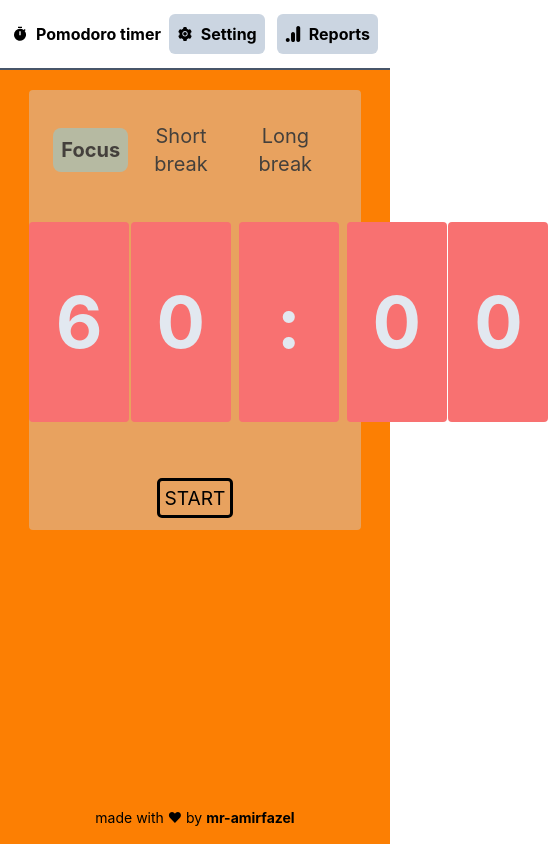
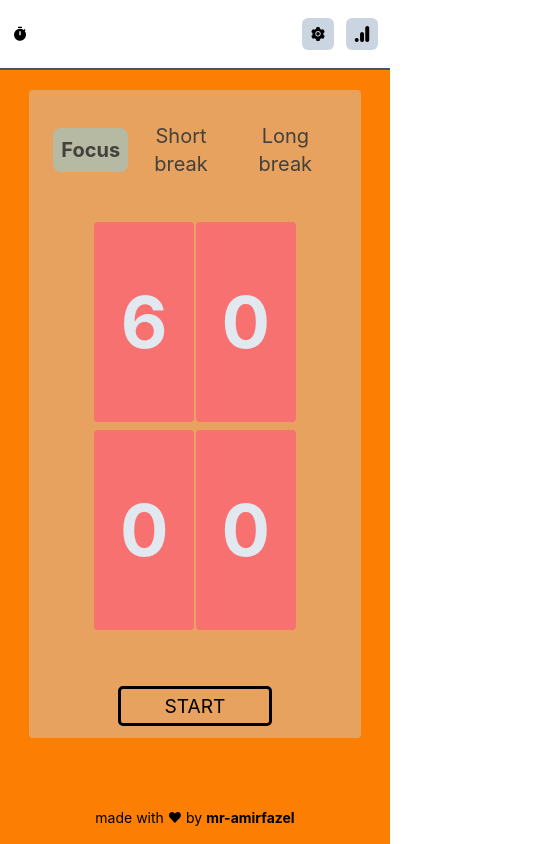
Before and after one commit to mr-amirfazel/pomodoro, a React (Create React App) app: page / in a window 390 px wide. Shown: the whole page, 548 px wide, since content can reach past the window. Built offline with nearby package versions, Linux system fonts and the light colour scheme.

Commit message:
responsive configed

```diff
--- a/src/components/Base/button/button.module.css
+++ b/src/components/Base/button/button.module.css
@@ -1,5 +1,5 @@
 .button{
-    width: 25%;
+    width: 50%;
     height: 40px;
     background-color:transparent;
     border-radius: 5px ;
@@ -13,3 +13,9 @@
     border: rgb(48, 48, 48);
     color: white;
 }
+
+@media screen and (min-width: 768px) {
+    .button {
+        width: 25%;
+    }
+}
--- a/src/components/Layout/Header/index.tsx
+++ b/src/components/Layout/Header/index.tsx
@@ -14,7 +14,7 @@ const Header: FC = (): JSX.Element => {
         <Link to='/'>
           <HeaderItem>
            <MdTimer />
-            <h3 className="font-bold text-md">Pomodoro timer</h3>
+            <h3 className="font-bold text-md hidden md:inline-block">Pomodoro timer</h3>
           </HeaderItem>
           </Link>
         {/* header bars */}
@@ -22,13 +22,13 @@ const Header: FC = (): JSX.Element => {
           <GlassItem>
             <HeaderItem>
               <AiFillSetting />
-              <h3 className="font-bold text-md">Setting</h3>
+              <h3 className="font-bold text-md hidden md:inline-block">Setting</h3>
             </HeaderItem>
           </GlassItem>
           <GlassItem>
             <HeaderItem>
               <SiGoogleanalytics />
-              <h3 className="font-bold text-md">Reports</h3>
+              <h3 className="font-bold text-md hidden md:inline-block">Reports</h3>
             </HeaderItem>
           </GlassItem>
         </div>
--- a/src/components/Main/timer/index.tsx
+++ b/src/components/Main/timer/index.tsx
@@ -53,16 +53,18 @@ const Timer:FC<TimerProps> = ({minutes, seconds, setMinutes, setSeconds}) => {
 
     return (
     <div className="flex flex-col gap-10 items-center justify-center">
-    <div className="flex gap-2 py-1  mx-auto justify-center items-center">
-        <div className="flex gap-[.1rem]">
+    <div className="flex flex-col md:flex-row gap-2 py-1  mx-auto justify-center items-center">
+        <div className="flex gap-[.1rem] ">
         {digitArray(minutes).map((number, index) => <DigitCard key={index} digit = {number} />)}
         </div>
-        <DigitCard digit={":"} />
-        <div className="flex gap-[.1rem]">
+        <div className="hidden md:block">
+            <DigitCard digit={":"} />
+        </div>
+        <div className="flex gap-[.1rem] flex-nowrap md:flex-wrap">
         {digitArray(seconds).map((number, index) => <DigitCard key={index} digit = {number} />)}
         </div>
     </div>
-        <div className="p-3 w-full ">
+        <div className="p-3 w-full">
             <Button onClick={clickHandler}>{timerOn ? `Stop` : `Start`}</Button>
         </div>
     </div>
```
